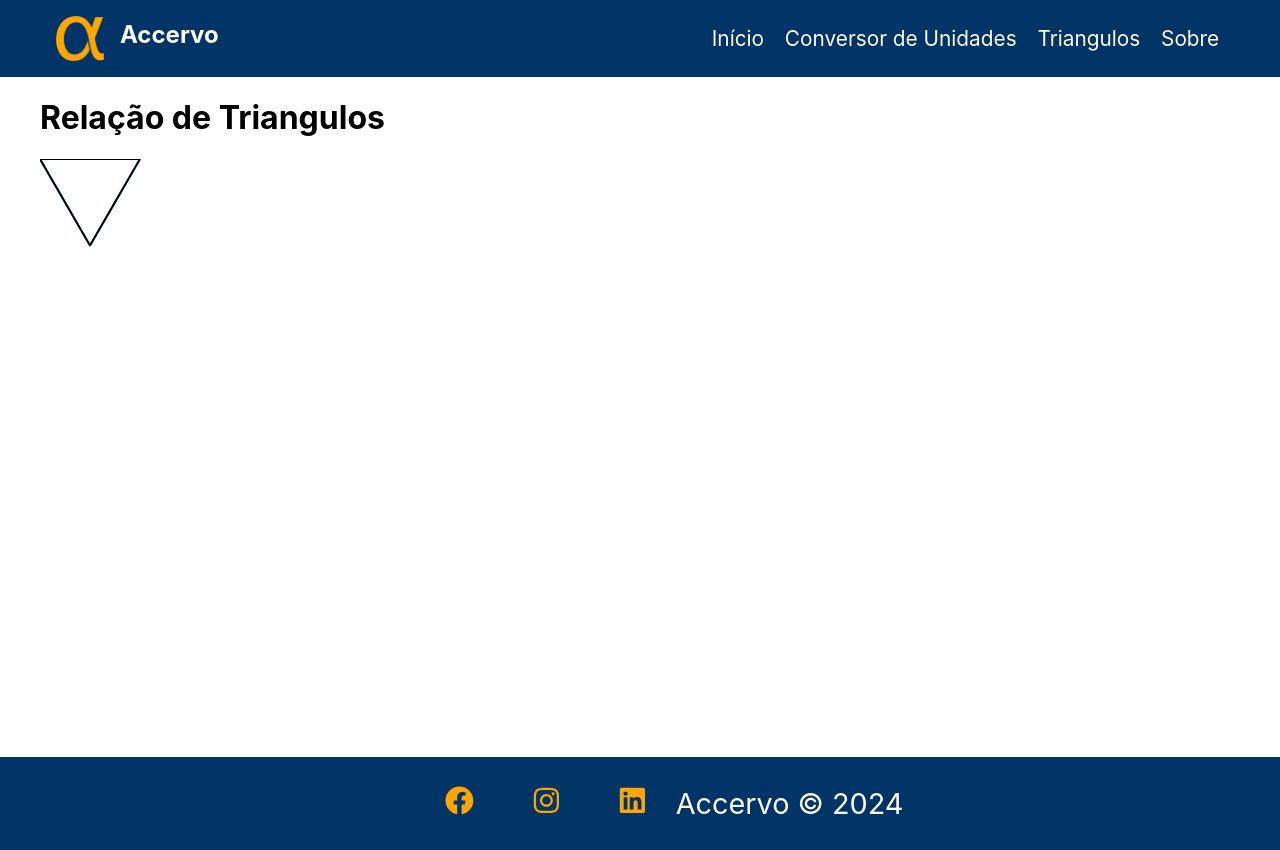
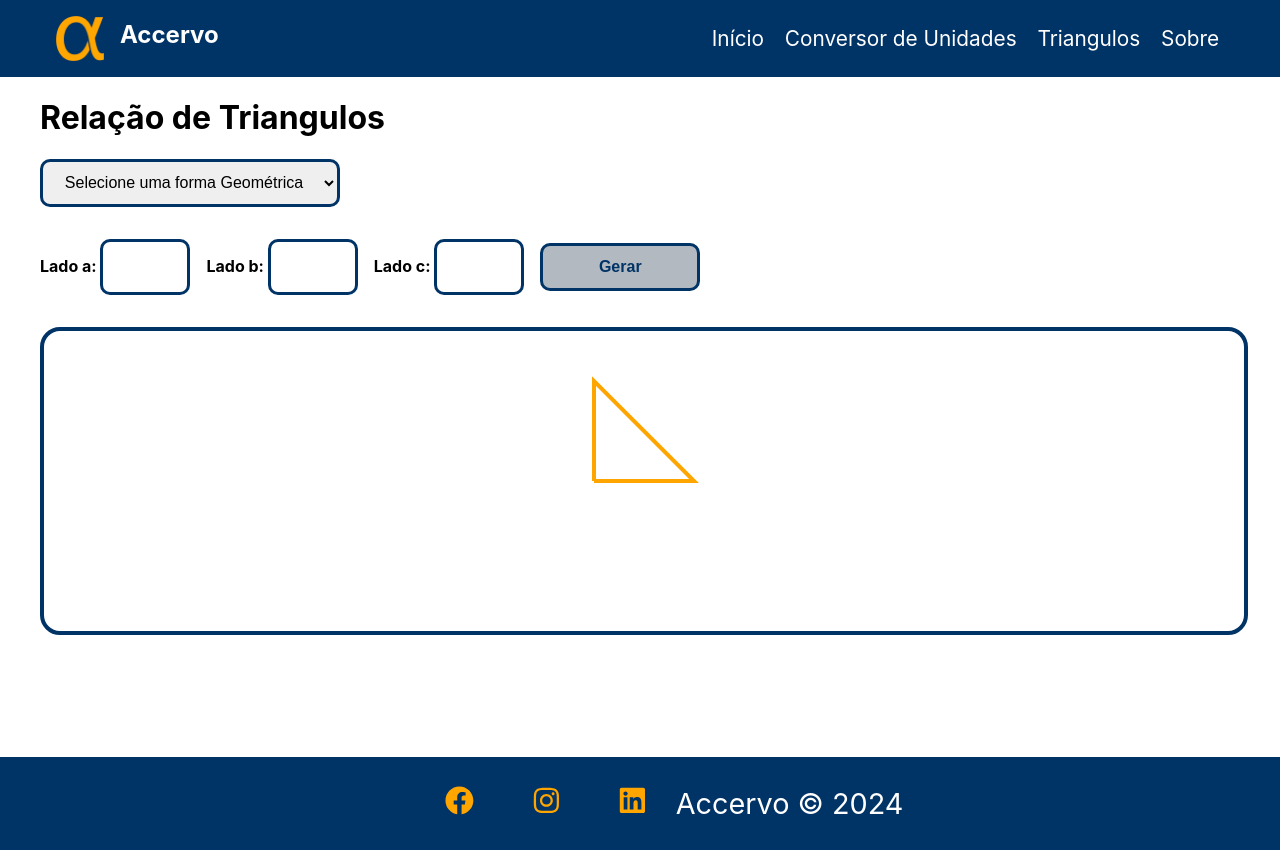
Before and after one commit to daniel-trindade/accervo, a React (Create React App) app: page /triangulos in a window 1280 px wide. Built offline with nearby package versions, Linux system fonts and the light colour scheme.

Commit message:
Treiangulos

```diff
--- /dev/null
+++ b/src/Components/Konva/Cir.jsx
@@ -0,0 +1,20 @@
+import { Stage, Layer, Circle } from "react-konva";
+
+function Cir({rad}){
+  return(
+    <Stage width={1200} height={300}>
+      <Layer>
+        <Circle
+          radius={rad}
+          stroke='#FFA500'
+          strokeWidth={4}
+          x={600}
+          y={150}
+        />
+      </Layer>
+    </Stage>
+
+  )
+}
+
+export default Cir
--- /dev/null
+++ b/src/Components/Konva/Konva.module.css
@@ -0,0 +1,36 @@
+.konvaContainer{
+  border: 4px solid #003366;
+  border-radius: 20px;
+}
+
+.dialogBox{
+  height: 3em;
+  width: 5em;
+  border: 3px solid #003366;
+  font-size: 1em;
+  border-radius: 10px;
+  text-align: center;
+  margin-bottom: 2em;
+  margin-right: 1em;
+}
+
+.tagLabel{
+  font-weight: bold;
+}
+
+.btn{
+  border: 3px solid #003366;
+  background-color: #b3b9c0;
+  color: #003366;
+  font-weight: bold;
+  font-size: 1em;
+  border-radius: 10px;
+  cursor: pointer;
+  height: 3em;
+  width: 10em;
+}
+
+.btn:hover{
+  transition: .5s;
+  background-color: #FFA500;
+}
--- a/src/Components/Konva/Triangle.jsx
+++ b/src/Components/Konva/Triangle.jsx
@@ -1,23 +1,44 @@
-import { Group, Line } from 'react-konva';
+import { Stage, Layer, Line } from 'react-konva';
+import styles from './Konva.module.css'
 
-const Triangle = ({ sideA, sideB, sideC }) => {
-  // Calcular as coordenadas dos vértices do triângulo com base nos lados fornecidos
-  const x0 = 0;
-  const y0 = 0;
-  const x1 = sideB;
-  const y1 = 0;
-  const x2 = (sideC ** 2 - sideA ** 2 + sideB ** 2) / (2 * sideB);
-  const y2 = Math.sqrt(sideA ** 2 - x2 ** 2);
+const Triangle = ({ base, opposite, hypotenuse}) => {
+
+  const centerX = 600
+  const centerY = 150
+
+  const x1 = centerX - (base/2)
+  const y1 = centerY
+  const x2 = x1
+  const y2 = centerY - opposite
+  const x3 = centerX + (base/2)
+  const y3 = centerY
+  const x4 = x1
+  const y4 = y1
 
   return (
-    <Group>
-      {/* Linhas representando os lados do triângulo */}
-      <Line points={[x0, y0, x1, y1, x2, y2, x0, y0]} closed stroke="#00bfff" strokeWidth={2} />
-      {/* Pontos representando os vértices do triângulo */}
-      <Line points={[x0, y0, x1, y1]} stroke="#000" strokeWidth={2} />
-      <Line points={[x1, y1, x2, y2]} stroke="#000" strokeWidth={2} />
-      <Line points={[x2, y2, x0, y0]} stroke="#000" strokeWidth={2} />
-    </Group>
+    <>
+      <label htmlFor="aSide" className={styles.tagLabel}>Lado a: </label>
+      <input type="number" name="aSide" id="aSide" className={styles.dialogBox}/>
+      <label htmlFor="aSide" className={styles.tagLabel}>Lado b: </label>
+      <input type="number" name="aSide" id="aSide" className={styles.dialogBox}/>
+      <label htmlFor="aSide" className={styles.tagLabel}>Lado c: </label>
+      <input type="number" name="aSide" id="aSide" className={styles.dialogBox}/>
+      <input type="submit" value="Gerar" className={styles.btn}/>
+
+      <div className={styles.konvaContainer}>
+        <Stage width={1200} height={300}>
+          <Layer>
+            <Line
+              points={[x1, y1, x2, y2, x3, y3, x4, y4]}
+              strokeWidth={4}
+              stroke='#FFA500'
+            />
+          </Layer>
+        </Stage>
+      </div>
+    </>
+
+
   );
 };
 
--- a/src/Components/Pages/Triangles.jsx
+++ b/src/Components/Pages/Triangles.jsx
@@ -1,37 +1,31 @@
-import { Stage, Group, Line, Layer, Rect, RegularPolygon } from 'react-konva';
+import { Stage, Circle, Layer } from 'react-konva';
+import { useState } from 'react';
 import Triangle from '../Konva/Triangle';
+import Cir from '../Konva/Cir';
+
+import styles from './Triangles.module.css'
 
 
 function Triangles(){
-  const sideA = 100
-  const sideB = 100
-  const sideC = 100
 
-  const x0 = 0;
-  const y0 = 0;
-  const x1 = sideB;
-  const y1 = 0;
-  const x2 = (sideC ** 2 - sideA ** 2 + sideB ** 2) / (2 * sideB);
-  const y2 = Math.sqrt(sideA ** 2 - x2 ** 2);
+  const [base, setBase] = useState("100")
+  const [opposite, setOpposite] = useState("100")
+  const [hipotenusa, setHypotenuse] = useState("100")
+
+
 
   return(
     <div>
       <h1>Relação de Triangulos</h1>
-      <Stage
-        width={1200}
-        height={300}
-      >
-        <Layer>
-          <Group draggable>
-            {/* Linhas representando os lados do triângulo */}
-            <Line points={[x0, y0, x1, y1, x2, y2, x0, y0]} closed stroke="#00bfff" strokeWidth={2} />
-            {/* Pontos representando os vértices do triângulo */}
-            <Line points={[x0, y0, x1, y1]} stroke="#000" strokeWidth={2} />
-            <Line points={[x1, y1, x2, y2]} stroke="#000" strokeWidth={2} />
-            <Line points={[x2, y2, x0, y0]} stroke="#000" strokeWidth={2} />
-          </Group>
-        </Layer>
-      </Stage>
+      <select name="shape" id="shape" className={styles.selectBox}>
+        <option value="">Selecione uma forma Geométrica</option>
+        <option value="circle">Circonferência</option>
+        <option value="triangle">Triângulo</option>
+        <option value="rect">Retangulo</option>
+      </select>
+      <div>
+        <Triangle base={100} opposite={100}/>
+      </div>
     </div>
   )
 }
--- a/src/Components/Pages/Triangles.module.css
+++ b/src/Components/Pages/Triangles.module.css
@@ -0,0 +1,14 @@
+.konvaContainer{
+  border: 4px solid #003366;
+  border-radius: 20px;
+}
+
+.selectBox{
+  border: 3px solid #003366;
+  width: 300px;
+  height: 3em;
+  font-size: 1em;
+  border-radius: 10px;
+  text-align: center;
+  margin-bottom: 2em;
+}
```
